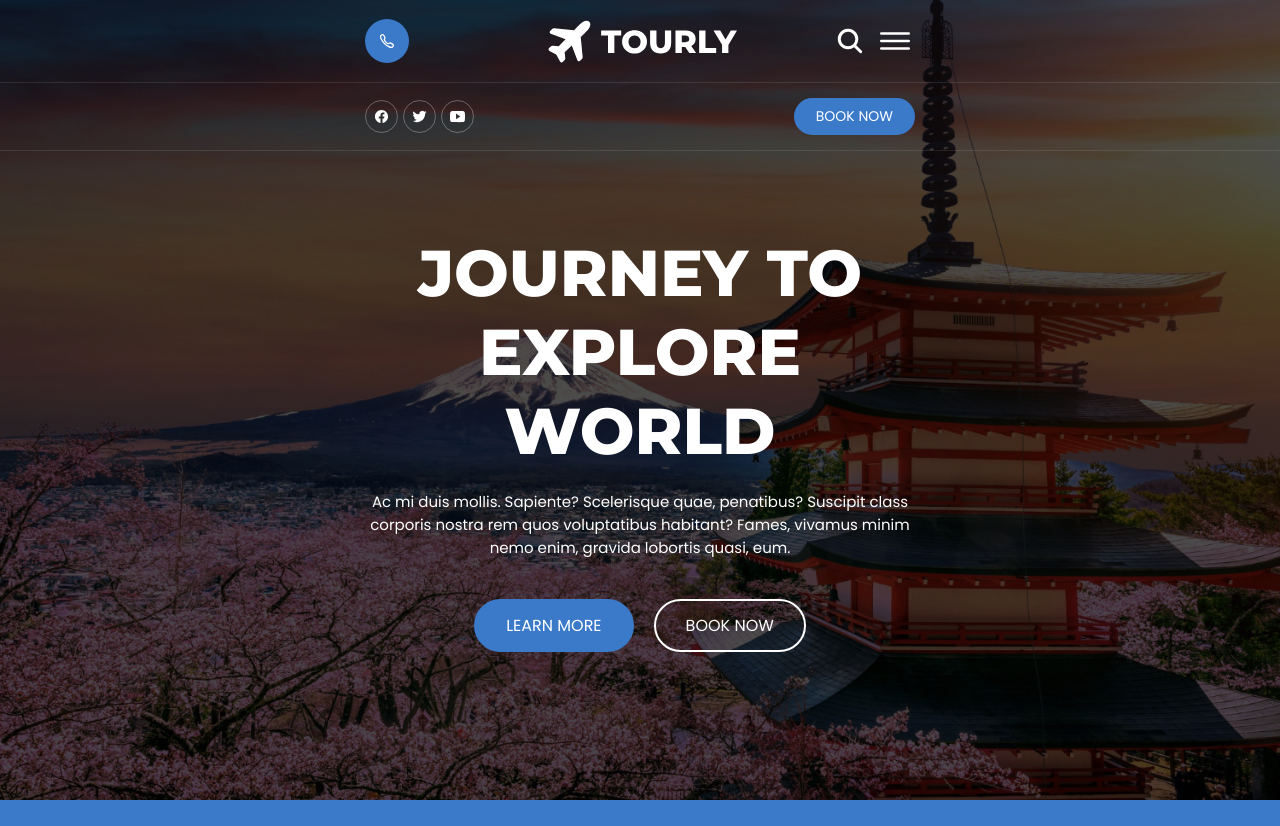
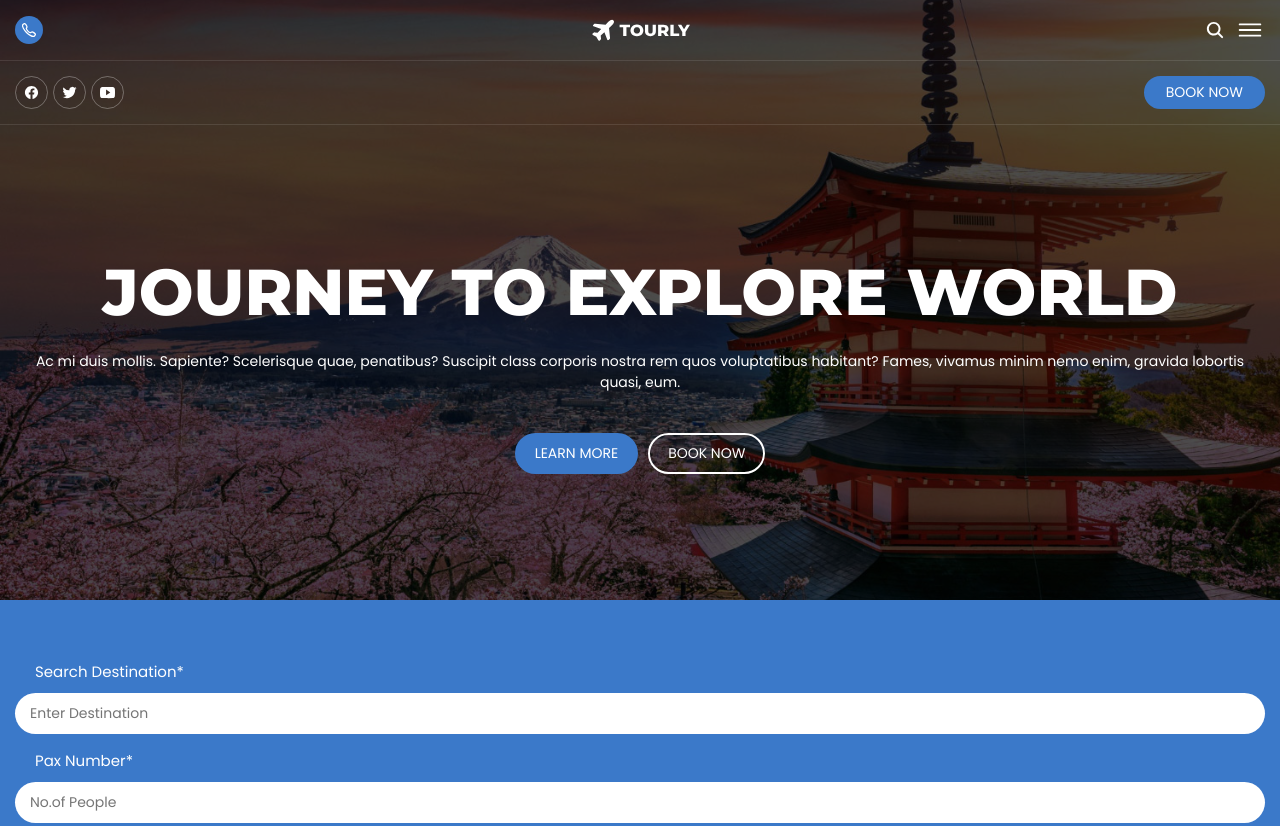
Before and after one commit to roniwellington/japao, a plain HTML site: page index.html in a window 1280 px wide. Shown: the top 826 px of the page. Drawn offline with nearby package versions, Linux system fonts and the light colour scheme; files that its build step writes are made by us from their sources; files whose address does not match are found by name.

Commit message:
teste de reparo

```diff
--- a/assets/css/querys.css
+++ b/assets/css/querys.css
@@ -119,11 +119,70 @@
         gap: 30px;
     }
 
-    .footer-form { grid-column: span 2;}
+    .footer-form {
+        grid-column: span 2;
+    }
 
-    .footer-bottom { text-align: left;}
+    .footer-bottom {
+        text-align: left;
+    }
 
-    .copyright { margin-bottom: 0;}
+    .copyright {
+        margin-bottom: 0;
+    }
 
-    .footer-bottom-list { justify-content: flex-end;}
+    .footer-bottom-list {
+        justify-content: flex-end;
+    }
 }
+
+/**
+ * responsive for larger than 768px screen
+ */
+
+@media (min-width: 768px) {
+    /**
+   * CUSTOM PROPERTY
+   */
+
+    :root {
+
+        /**
+     * typography
+     */
+
+        --fs-5: 15px;
+
+    }
+
+    /**
+   * REUSED STYLE
+   */
+    .container {
+        max-width: 800px;
+    }
+
+    .section-text {
+        max-width: 60ch;
+        margin-inline: auto;
+    }
+
+    /**
+   * HEADER
+   */
+
+    .helpline-box {
+        display: flex;
+        justify-content: flex-start;
+        align-items: center;
+        gap: 10px;
+    }
+
+    .helpline-box {
+        display: flex;
+        justify-content: flex-start;
+        align-items: center;
+        gap: 10px;
+    }
+
+}
--- a/index.html
+++ b/index.html
@@ -14,6 +14,10 @@
         href="https://fonts.googleapis.com/css2?family=Montserrat:wght@500;600;700;800&family=Poppins:wght@400;500;600;700&display=swap"
         rel="stylesheet">
     <link rel="stylesheet" href="style.css">
+    <link rel="stylesheet" href="assets/css/header.css">
+    <link rel="stylesheet" href="assets/css/package.css">
+    <link rel="stylesheet" href="assets/css/popular.css">
+    <link rel="stylesheet" href="assets/css/footer.css">
 </head>
 
 <body id="top">
--- a/style.css
+++ b/style.css
@@ -8,11 +8,11 @@
  * #CUSTOM PROPERTY
 \*-----------------------------------*/
 
-@import url("assets/css/header.css");
+/* @import url("assets/css/header.css");
 @import url("assets/css/popular.css");
 @import url("assets/css/package.css");
 @import url("assets/css/footer.css");
-@import url("assets/css/querys.css");
+@import url("assets/css/querys.css"); */
 
 
 :root {
```
